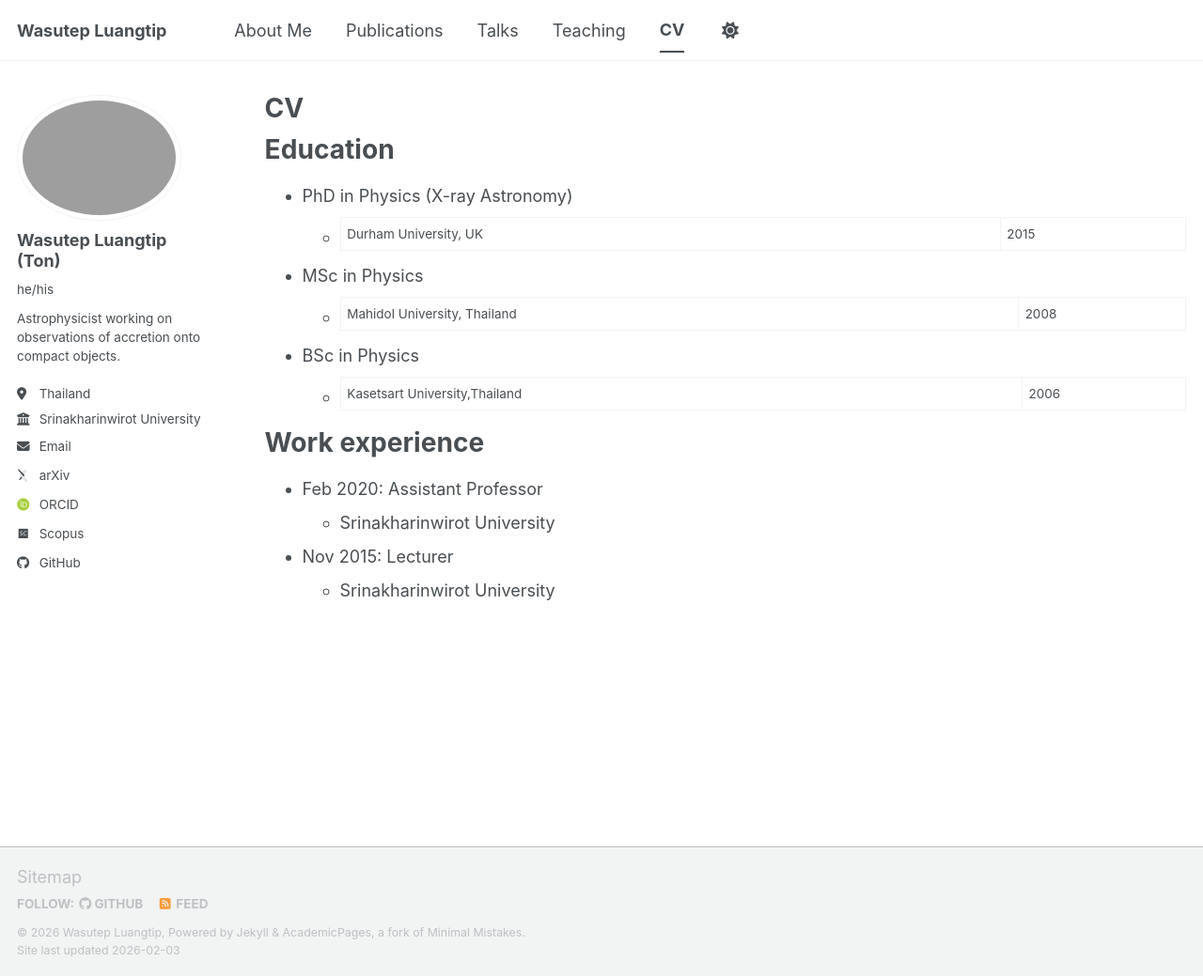
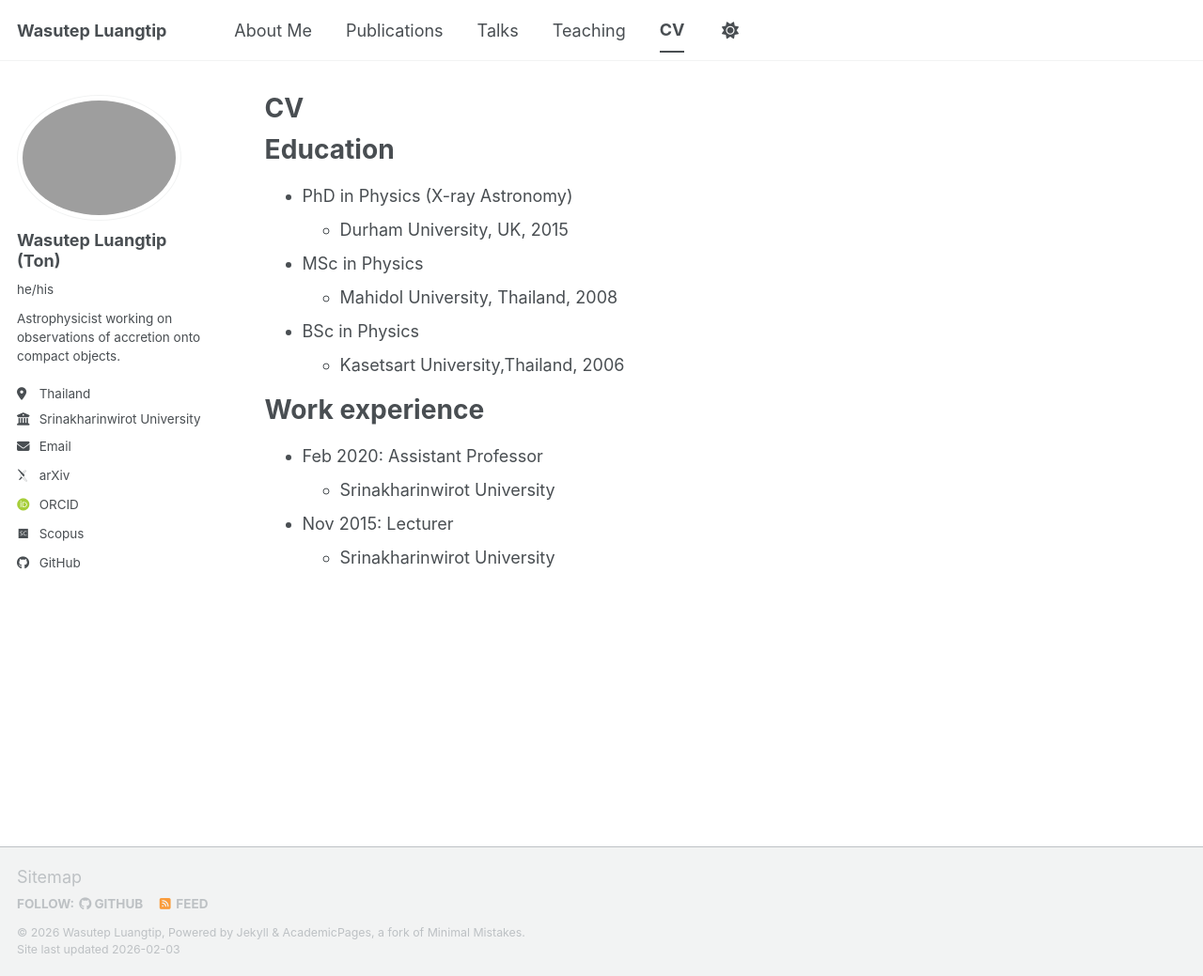
Before and after one commit to wluangtip/wluangtip.github.io, a Jekyll site: the page built from _pages/cv.md, in a window 1280 px wide and 1039 px high. Shown: the whole window at 94% size. Built offline with Jekyll 4.4.1, drawn with Linux system fonts in a browser that asks for light colours; some web fonts are replaced; a script bundle is joined from its source files by our own code; library files that are not in the unit come from our copies.

Commit message:
Update cv.md

```diff
--- a/_pages/cv.md
+++ b/_pages/cv.md
@@ -12,11 +12,11 @@ redirect_from:
 Education
 ======
 * PhD in Physics (X-ray Astronomy)
-  * Durham University, UK | 2015
+  * Durham University, UK, 2015
 * MSc in Physics
-  * Mahidol University, Thailand | 2008
+  * Mahidol University, Thailand, 2008
 * BSc in Physics
-  * Kasetsart University,Thailand | 2006
+  * Kasetsart University,Thailand, 2006
 
 Work experience
 ======
```
